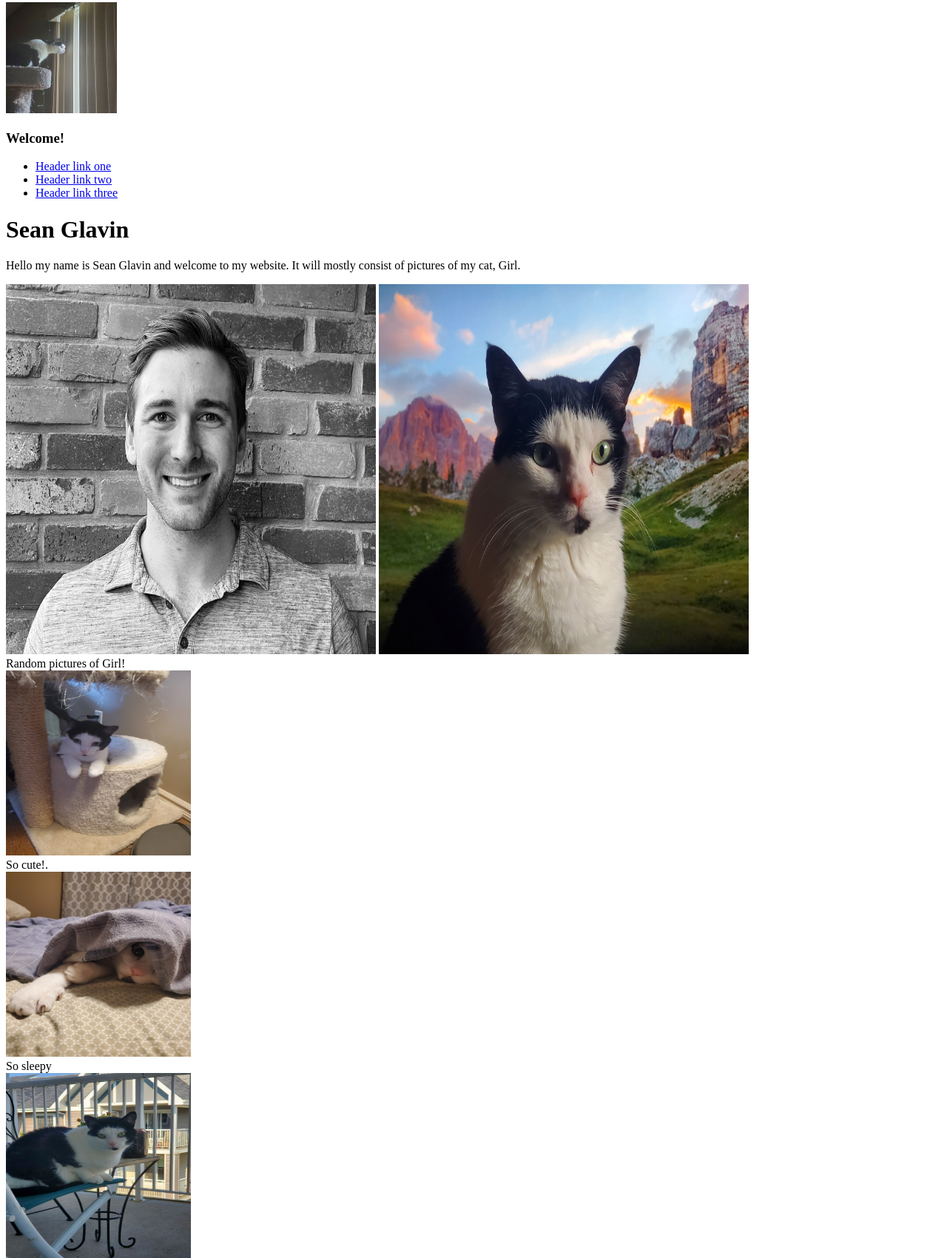
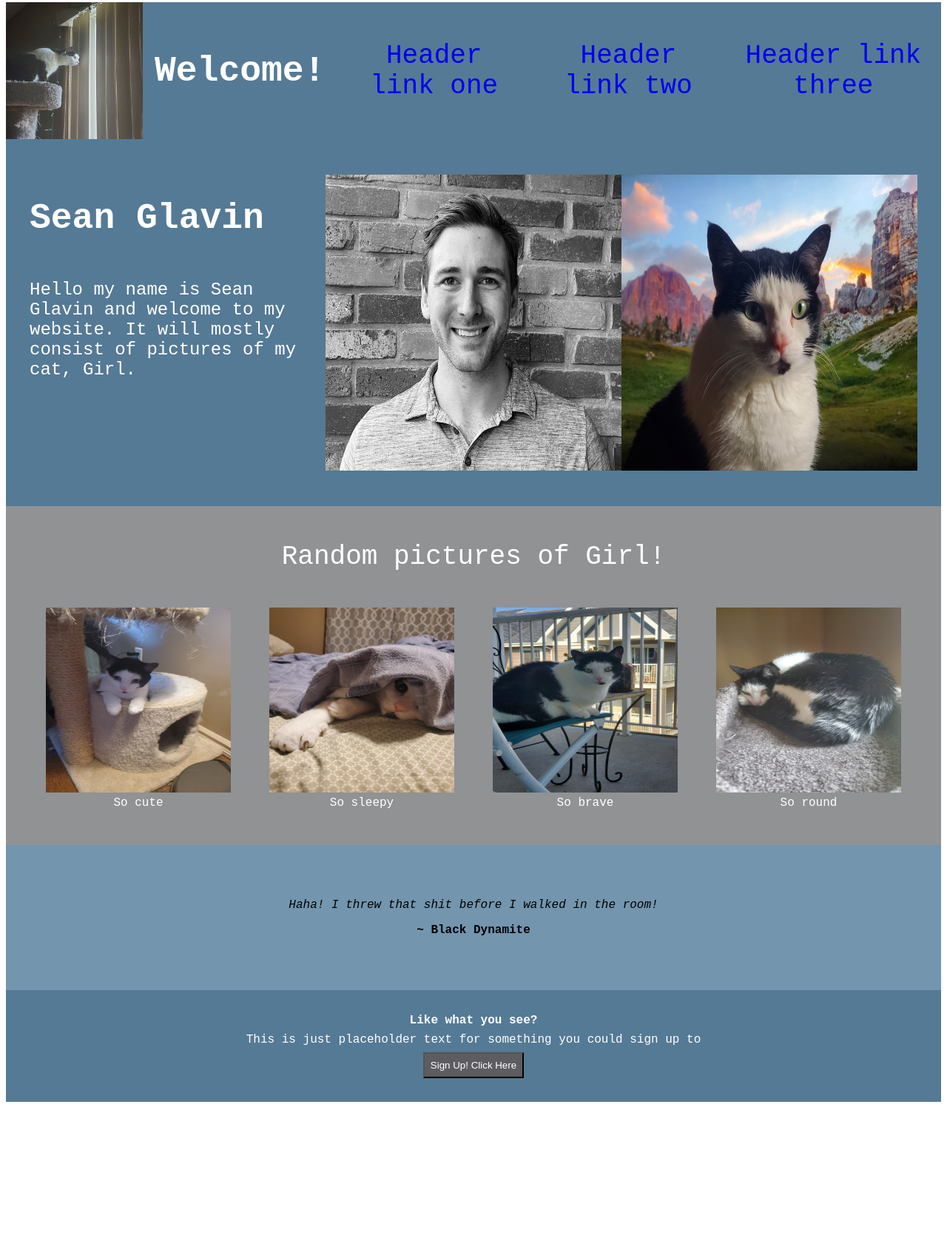
Before and after one commit to seanglavin/project-landing-page, a plain HTML site: page index.html in a window 1280 px wide. Shown: the part 5-1705 px from the top of the page at 74% size. After the commit the page ends 1502 px from the top, so only its background shows below. Drawn offline with Linux system fonts and the light colour scheme.

Commit message:
update html and css for first practice landing page

```diff
--- a/index.html
+++ b/index.html
@@ -10,23 +10,27 @@
 <body>
     <div class="header">
         <div class="header-logo">
-            <img src="./images/20220702_113229_girl_window.jpg" alt="Girl looking out window" width="150px" height="150px">
+            <img src="./images/20220702_113229_girl_window.jpg" alt="Girl looking out window" width="185px" height="185px">
             <h3>Welcome!</h3>
         </div>
 
         <ul class="header-links">
-            <li><a href="#">Header link one</a></li>
-            <li><a href="#">Header link two</a></li>
-            <li><a href="#">Header link three</a></li>
+            <li><a href="#">Header link one</a></li>      <!-- make this a link to github? -->
+            <li><a href="#">Header link two</a></li>      <!-- make this a link to resume? -->
+            <li><a href="#">Header link three</a></li>    <!-- make this a link to who knows? -->
         </ul>
+      </div>
 
+      <div class="header-main-content">
         <div class="header-main-content-text">
             <h1>Sean Glavin</h1>
             <p>Hello my name is Sean Glavin and welcome to my website.  It will mostly consist of pictures of my cat, Girl.</p>
-            <img src="./images/IMG_20220624_121520_688_2_sean_headshot1.jpg" alt="Me! Sean Headshot" width="500px" height="500px">
-            <img src="./images/20220420_202838_girl_glamour.jpg" alt="Girl headshot" width="500px" height="500px">
         </div>
-    </div>
+        <div class="header-main-content-images">
+            <img src="./images/IMG_20220624_121520_688_2_sean_headshot1.jpg" alt="Me! Sean Headshot" width="400px" height="400px">
+            <img src="./images/20220420_202838_girl_glamour.jpg" alt="Girl headshot" width="400px" height="400px">
+        </div>
+      </div>
 
     <div class="content-body-random-info">
         <div class="title">Random pictures of Girl!</div>
@@ -34,7 +38,7 @@
         <div class="girl-images">
           <div class="image-item">
             <img src="./images/20220406_143647_girl_hide.jpg" alt="Girl hiding" width="250px" height="250px">
-            <div class="text">So cute!.</div>
+            <div class="text">So cute</div>
           </div>
 
           <div class="image-item">
@@ -56,11 +60,15 @@
 
     <div class="quote-inspirational">
         <div class="quote-text"><em>Haha! I threw that shit before I walked in the room!</em></div>
-        <div class="quote-citation"><strong>Black Dynamite</strong></div>
+        <div class="quote-citation"><strong>~ Black Dynamite</strong></div>
     </div>
 
     <div class="footer">
-
+      <h4>Like what you see?</h4>
+      <p>This is just placeholder text for something you could sign up to</p>
+      <div class="buttons">
+        <button>Sign Up! Click Here</button>
+      </div>
     </div>
 </body>
 </html>
--- a/styles.css
+++ b/styles.css
@@ -0,0 +1,174 @@
+
+:root {
+    --darkgrey: #5D5C61;
+    --lightgrey: #909294;
+    --lightblue: #7395AE;
+    --darkblue: #557A95;
+    --sandytan: #B1A296;
+}
+
+body {
+    font-family: 'Courier New', Courier, monospace;
+  }
+
+.header {
+    background: var(--darkblue);
+    color: white;
+    display: flex;
+    justify-content: space-between;
+    flex-direction: row;
+    flex: auto;
+    align-items: center;
+    padding: 0;
+    margin: 0;
+}
+
+ul {
+    list-style-type: none;
+    padding: 0;
+    margin: 0;
+    background: var(--darkblue);
+    color: white;
+}
+
+li {
+    padding: 0px 24px 0px 24px;
+}
+
+li a {
+    text-decoration: none;
+    font-size: 36px;
+}
+
+li a:hover {
+    background-color: var(--lightblue);
+}
+
+.header-logo {
+    display: flex;
+    text-align: center;
+    float: left;
+    align-items: center;
+}
+
+h3 {
+    padding: 16px;
+    display: flex;
+    text-align: center;
+    font-size: 48px;
+}
+
+.header-links {
+    display: flex;
+    text-align: center;
+    float: right;
+    text-align: center;
+    justify-content: center;
+}
+
+
+.footer {
+    background: var(--darkblue);
+    color: white;
+    display: flex;
+    justify-content: center;
+    align-items: center;
+    flex-direction: column;
+    padding: 32px;
+    margin: 0;
+}
+
+.footer h4 {
+    padding: 0;
+    margin: 0;
+}
+
+.footer p {
+    padding: 8px;
+    margin: 0;
+}
+
+.footer button {
+    padding: 8px;
+    margin: 0;
+    background-color: var(--darkgrey);
+    color: white;
+}
+
+.header-main-content {
+    display: flex;
+    background-color: var(--darkblue);
+    padding: 48px 0px;
+    margin: 0;
+    justify-content: center;
+}
+
+.header-main-content-text {
+    display: flex;
+    flex-direction: column;
+    padding: 0;
+    margin: 0;
+    width: 400px;
+    color: white;
+}
+
+.header-main-content-text h1 {
+    font-size: 48px;
+}
+
+.header-main-content-text p {
+    font-size: 24px;
+}
+
+.header-main-content-images {
+    display: flex;
+    padding: 0;
+    margin: 0;
+}
+
+.content-body-random-info {
+    display: flex;
+    padding: 48px 0px;
+    margin: 0;
+    justify-content: center;
+    background-color: var(--lightgrey);
+    flex-direction: column;
+    color: white;
+}
+
+.title {
+    display: flex;
+    text-align: center;
+    justify-content: center;
+    padding-bottom: 48px;
+    font-size: 36px;
+}
+
+.girl-images {
+    display: flex;
+    justify-content: center;
+    gap: 52px;
+}
+
+.text {
+    text-align: center;
+}
+
+.quote-inspirational {
+    display: flex;
+    padding: 72px 0px;
+    margin: 0;
+    justify-content: center;
+    background-color: var(--lightblue);
+    flex-direction: column;
+    align-items: center;
+    gap: 16px;
+}
+
+.quote-text {
+    display: flex;
+}
+
+.quote-citation {
+    display: flex;
+}
```
